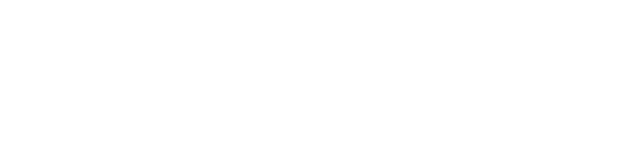
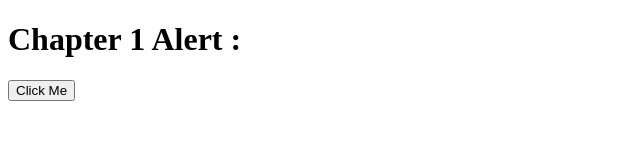
Before and after one commit to Faryal407/JavaScript-Chapter-Assignments, a plain HTML site: page Chapter/01/index.html in a window 1280 px wide. Shown: the whole page, without its empty margins (0-640 px from the left). Drawn offline with Linux system fonts and the light colour scheme.

Commit message:
Add stylesheet link and script tag to index.html

```diff
--- a/Chapter/01/index.html
+++ b/Chapter/01/index.html
@@ -3,9 +3,14 @@
 <head>
     <meta charset="UTF-8">
     <meta name="viewport" content="width=device-width, initial-scale=1.0">
+   <link rel="stylesheet" href="style.css">
+   <!-- <script src="app.js"></script> -->
     <title>Chapter 1 Alert</title>
 </head>
 <body>
+    <!-- <script src="app.js"></script> -->
+    <h1>Chapter 1 Alert :</h1>
+    <button onclick="showAlert()">Click Me</button>
 
 
     <script src="app.js"></script>
```
